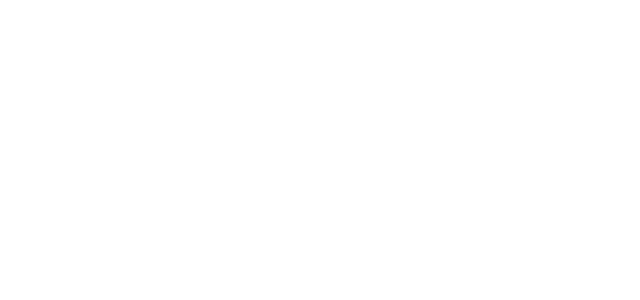
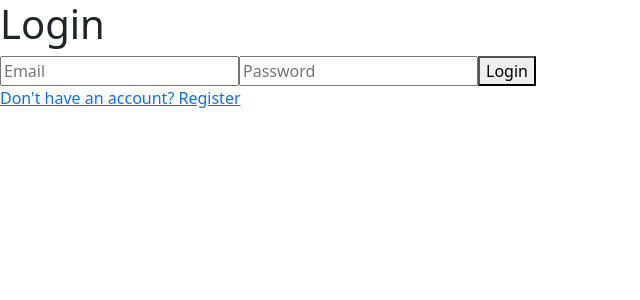
Before and after one commit to Meghatm193/supportsystem-task, a React (Create React App) app: page /login in a window 1280 px wide. Before the commit this address had no page. Shown: the top 300 px of the page, without its empty margins (0-640 px from the left). Built offline with nearby package versions, Linux system fonts and the light colour scheme.

Commit message:
login succes

```diff
--- a/src/App.js
+++ b/src/App.js
@@ -1,6 +1,7 @@
 import React from 'react';
 import Login from './components/Login';
 import Register from './components/Register';
+import Home from './components/Home';
 import { BrowserRouter, Routes, Route} from 'react-router-dom';
 
 
@@ -9,8 +10,9 @@ function App() {
   return (
     <BrowserRouter>
            <Routes>
-                <Route path='/' element={<Login/>} />
+                <Route path='/login' element={<Login/>} />
                 <Route path='/register' element={<Register/>} />
+                <Route path='/' element={<Home/>}/>
            </Routes>
         </BrowserRouter>
   );
--- /dev/null
+++ b/src/components/Home.js
@@ -0,0 +1,9 @@
+import React from 'react'
+
+function Home() {
+  return (
+    <div>Home</div>
+  )
+}
+
+export default Home
--- a/src/components/Login.js
+++ b/src/components/Login.js
@@ -1,14 +1,50 @@
-import React from 'react'
-import { Link } from 'react-router-dom'
-import Register from './Register'
+import React, { useState } from 'react';
+import { Link, useNavigate } from 'react-router-dom';
+import { getAuth, signInWithEmailAndPassword } from 'firebase/auth';
 
 function Login() {
+  const [email, setEmail] = useState('');
+  const [password, setPassword] = useState('');
+  const [error, setError] = useState('');
+  const navigate = useNavigate(); // Initialize useNavigate hook
+
+  const handleLogin = async (e) => {
+    e.preventDefault();
+
+    try {
+      const auth = getAuth();
+      await signInWithEmailAndPassword(auth, email, password);
+      // Login successful, redirect to home page
+      navigate('/'); // Redirect to home page
+    } catch (error) {
+      setError(error.message);
+    }
+  };
+
   return (
-    <div><h1>Login</h1>
-    <Link to="/register">Register</Link>
+    <div className="App">
+      <h1>Login</h1>
+      {error && <p>{error}</p>}
+      <form onSubmit={handleLogin}>
+        <input
+          type="email"
+          placeholder="Email"
+          value={email}
+          onChange={(e) => setEmail(e.target.value)}
+          required
+        />
+        <input
+          type="password"
+          placeholder="Password"
+          value={password}
+          onChange={(e) => setPassword(e.target.value)}
+          required
+        />
+        <button type="submit">Login</button>
+      </form>
+      <Link to="/register">Don't have an account? Register</Link>
     </div>
-
-  )
+  );
 }
 
-export default Login
+export default Login;
```
